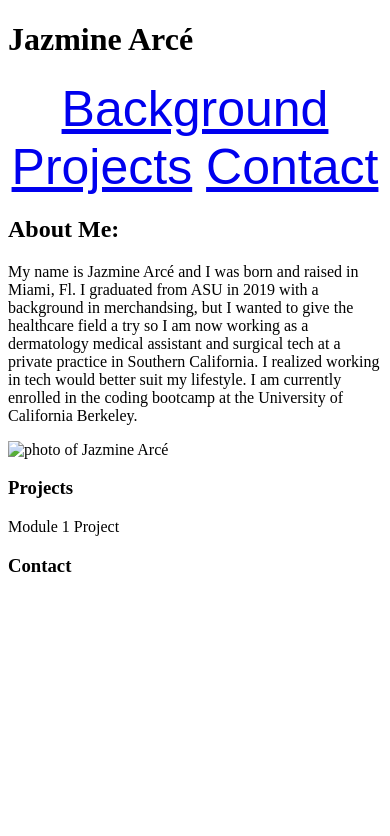
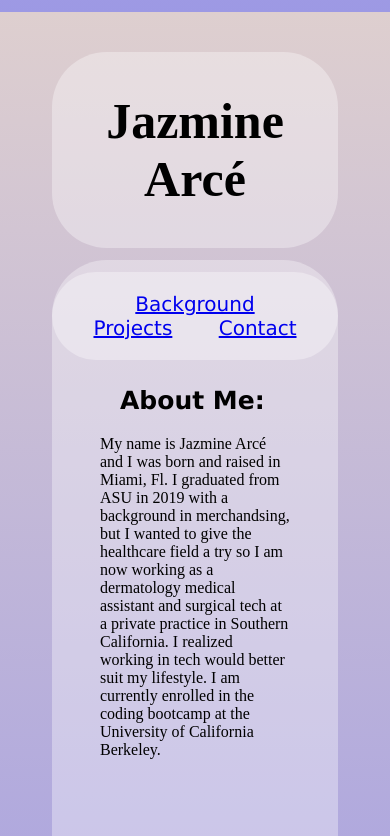
Before and after one commit to jazminearce/module2challenge, a plain HTML site: page index.html in a window 390 px wide. Shown: the top 836 px of the page. Drawn offline with Linux system fonts and the light colour scheme.

Commit message:
changed about me photo to float left

```diff
--- a/assets/css/style.css
+++ b/assets/css/style.css
@@ -1,21 +1,99 @@
 * {
-    box-sizing: border-box;
+    margin: 12px;
+    padding: 8px;
+    border-radius: 55px;
 }
 
-head {
-    font-family: Arial, Helvetica, sans-serif;
-    font-size: 65px;
+:root {
+    --background-color: rgba(255, 255, 255, 0.338);
+    --text-color: black;
+}
+
+html {
+    scroll-behavior: smooth;
+}
+
+h1 {
+    font-family: 'Times New Roman', Times, serif;
+    font-size: 50px;
     text-align: center;
-    background-color: #ffffff;
-    color: darkred;
+    background-color: var(--background-color);
+    color: var(--text-color);
     padding: 40px;
 }
 
+h2 {
+    font-family: Verdana, Geneva, Tahoma, sans-serif;
+    font-size: 25px;
+    margin: 10px;
+    padding: 10px;
+}
+
+/* navigation bar - background, projects, contact */
 nav {
     display: flex;
-    font-family: Arial, Helvetica, sans-serif;
-    font-size: 50px;
+    font-family: Verdana, Geneva, Tahoma, sans-serif;
+    font-size: 20px;
     text-align: center;
-    background-color: #ffffff;
-    color: darkred;
+    background-color: var(--background-color);
+    color: var(--text-color);
+    margin: right 15px;
+    padding: 15px;
+    justify-content: space-between;
+    float: right;
 }
+
+body{
+    background: linear-gradient( #decfcf, #9d99e4)
+
+}
+
+.container {
+}
+
+#aboutme {
+    font-family: Verdana, Geneva, Tahoma, sans-serif;
+    font-size: 20px;
+    margin-left: 250px;
+}
+
+#self-image {
+    float: left;
+    margin-right: 10px;
+    width: 200px;
+    position: relative;
+    border-radius: 5%;
+    box-shadow: 10px 5px 5px white;
+}
+
+
+#projects
+
+.projectimage {
+    width: 300px;
+}
+
+
+
+
+main {
+    background-color: var(--background-color);
+}
+@media (max-width: 600px) {
+    nav {
+        padding: 0px;
+    }
+}
+
+.link-class {
+    padding: 500px;
+    margin-top: 500px;
+    color: red;
+    top: -100px;
+}
+
+@media  (max-width: 740px) {
+    .p {
+        flex-direction: column-reverse;
+    }
+}
```
